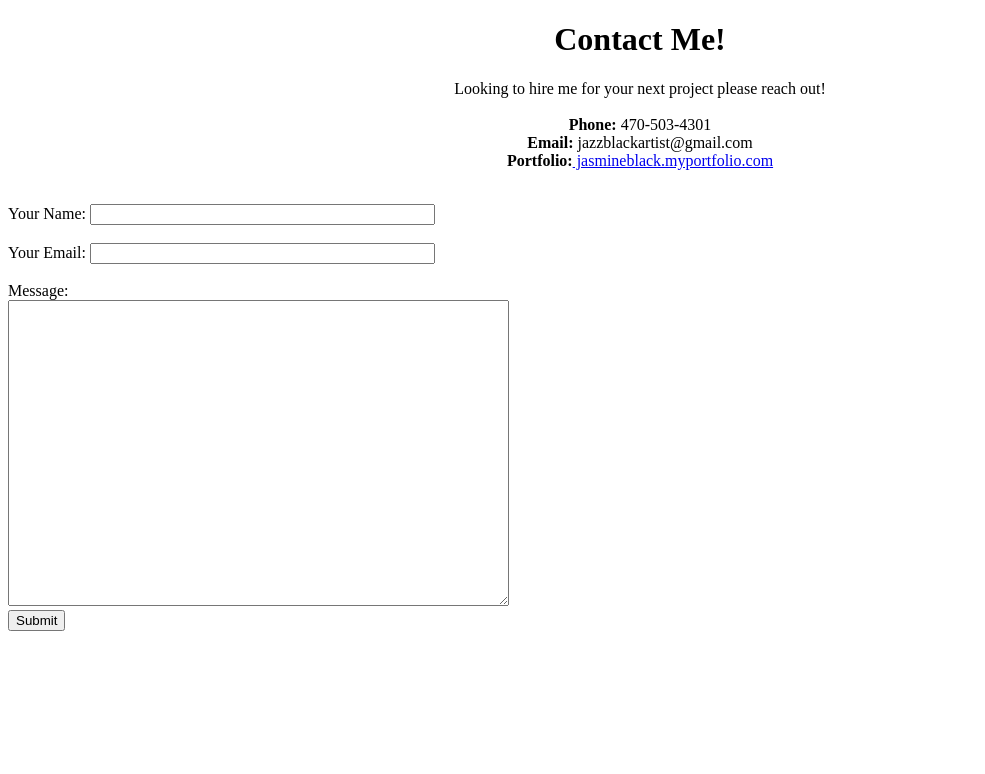
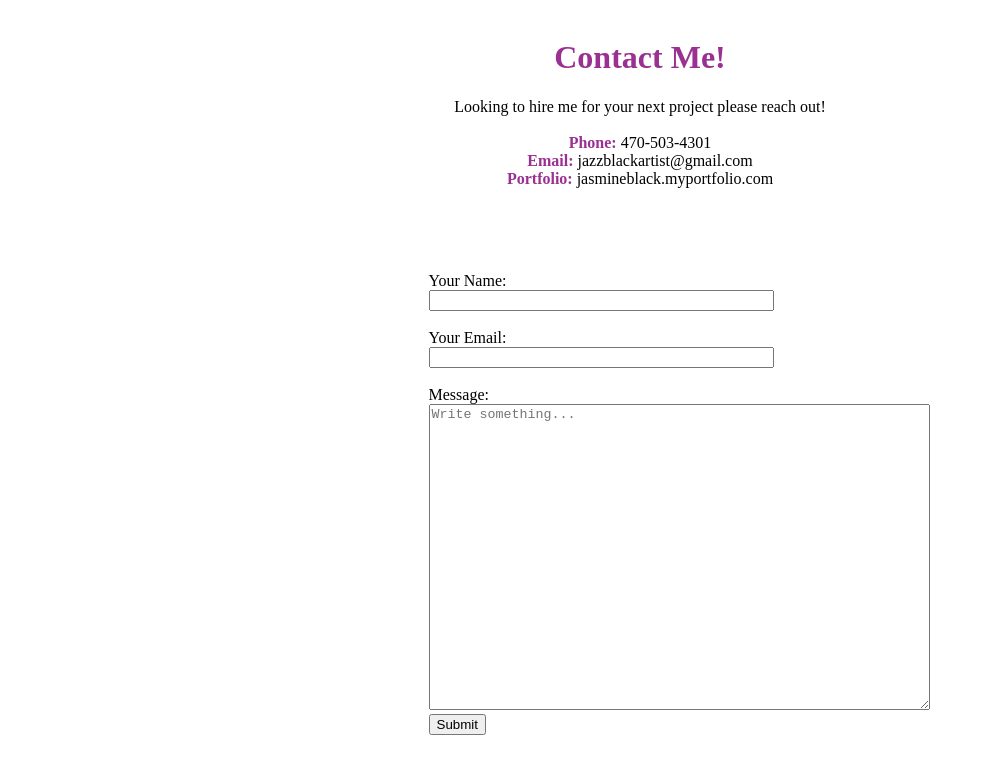
Before and after one commit to jazzblackartist/resume, a plain HTML site: page contact.html in a window 1280 px wide. Shown: the whole page, without its empty margins (0-985 px from the left). Drawn offline with Linux system fonts and the light colour scheme.

Commit message:
add new contact file

```diff
--- a/contact.html
+++ b/contact.html
@@ -1,11 +1,41 @@
-<!DOCTYPE html>
 <!DOCTYPE html>
 <html lang="en" dir="ltr">
+
 <head>
   <meta charset="utf-8">
   <title>Contact Me</title>
+  <style>
+    .contact-form {
+      margin-left: 33%;
+      margin-right: 33%;
+      padding-top: 50px;
+    }
+
+    body {
+      padding: 10px;
+    }
+
+    a {
+      text-decoration: none;
+      color: black;
+    }
+
+    a:hover {
+      color: #dda6dc;
+    }
+
+    h1 {
+      color: #993092;
+    }
+
+    strong {
+      color: #993092;
+    }
+  </style>
 </head>
+
 <body>
+
   <center>
     <h1>Contact Me!</h1>
     <p>
@@ -16,14 +46,17 @@
       <strong>Portfolio:</strong><a href="https://jasmineblack.myportfolio.com"> jasmineblack.myportfolio.com</a>
     </p><br>
   </center>
+  <div class="contact-form">
     <form action="mailto:jazzblackartist@gmail.com" method="post" enctype="text/plain">
       <label>Your Name:</label>
       <input type="text" name="yourName" size="40"><br><br>
       <label>Your Email:</label>
-      <input type="email" name="yourEmail" size="40" ><br><br>
+      <input type="email" name="yourEmail" size="40"><br><br>
       <label>Message:</label><br>
-      <textarea name="message" rows="20" cols="60"></textarea><br>
-      <input type="submit" name="" >
+      <textarea name="message" rows="20" cols="60" placeholder="Write something..."></textarea><br>
+      <input type="submit" name="">
     </form>
+  </div>
 </body>
+
 </html>
```
Lines whose indentation alone changed are shown as unchanged.
